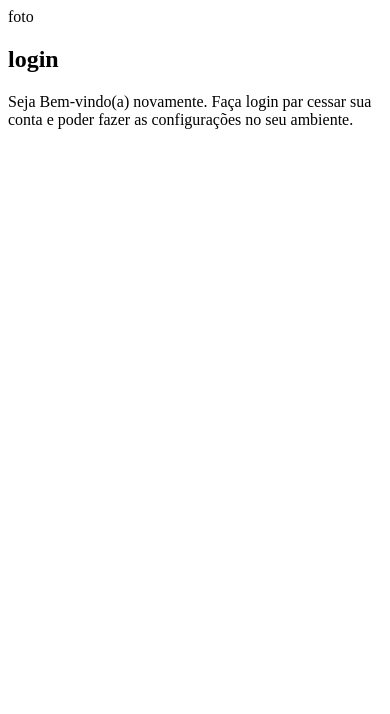
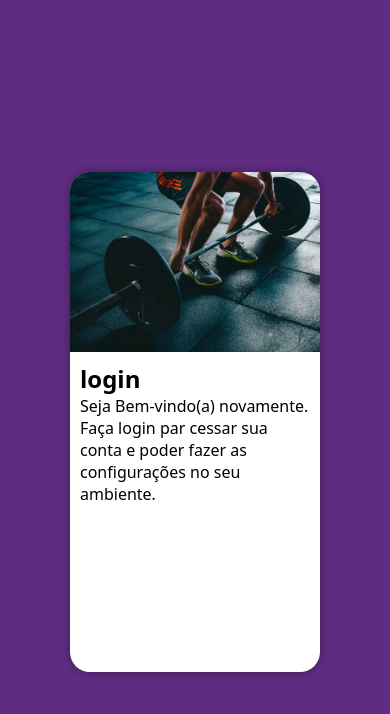
Before and after one commit to BrunoeSousaAlencar/projeto-login, a plain HTML site: page index.html in a window 390 px wide. Drawn offline with Linux system fonts and the light colour scheme.

Commit message:
mobile criado

```diff
--- a/css/style.css
+++ b/css/style.css
@@ -7,3 +7,47 @@
       --lilás: #5f2c82;
 
 }
+
+*{
+    font-family: system-ui, -apple-system, BlinkMacSystemFont, 'Segoe UI', Roboto, Oxygen, Ubuntu, Cantarell, 'Open Sans', 'Helvetica Neue', sans-serif;
+    padding: 0;
+    margin: 0;
+    box-sizing: border-box;
+}
+
+body, html{
+    background-color: var(--lilás);
+    height: 100vh;
+    width: 100vw;
+}
+
+main{
+    position: relative;
+    height: 100vh;
+    width: 100vw;
+}
+
+section#login{
+    position: absolute;
+    top: 50%;
+    left: 50%;
+    transform: translate(-50%, -50%);
+    overflow: hidden;
+    background-color: white;
+    width: 250px;
+    height: 500px;
+    border-radius: 20px;
+    box-shadow: 0px 0px 10px rgba(0, 0, 0, 0.384);
+}
+
+section#login > div#imagem{
+    display: block;
+    background: var(--lilás) url(../img/pexels-victor-freitas-841130.jpg) no-repeat;
+    background-size: cover;
+    height: 180px;
+}
+
+section#login > div#formulario{
+    display: block;
+    padding: 10px;
+}
--- a/index.html
+++ b/index.html
@@ -12,7 +12,7 @@
     <main>
         <section id="login">
             <div id="imagem">
-                foto
+                <!--Imagem do formulário-->
             </div>
             <div id="formulario">
                 <h1>login</h1>
```
